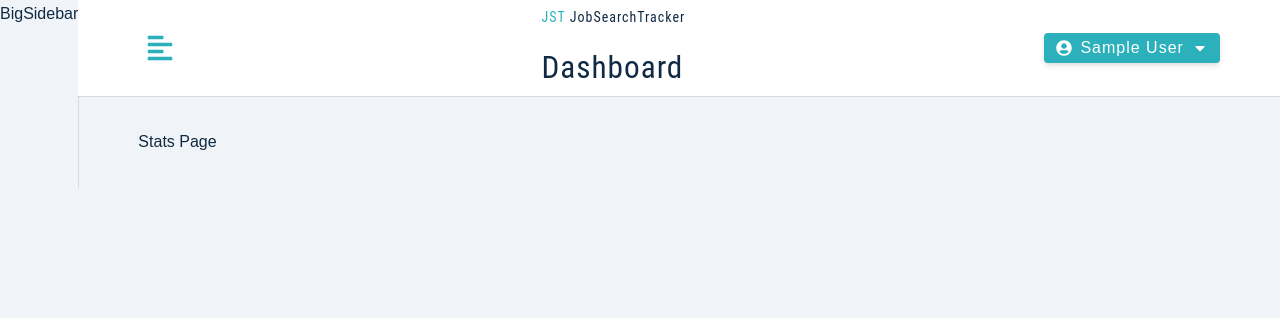
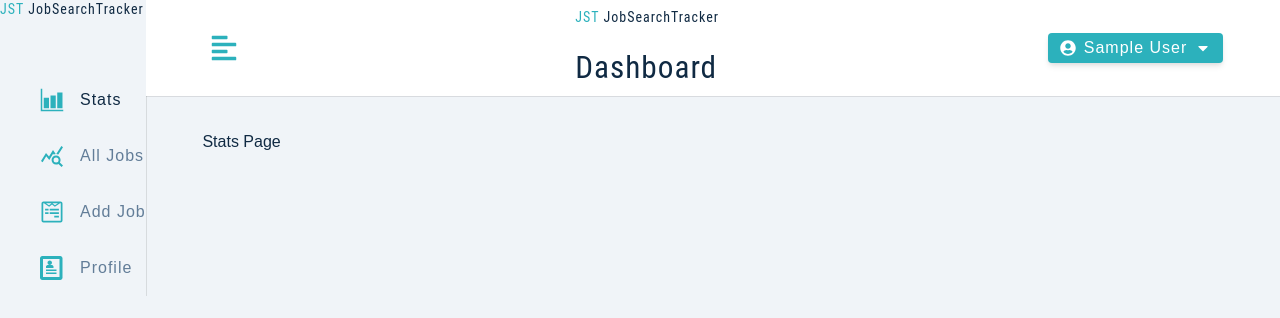
Before and after one commit to ZaidaMM/job-search-tracker-mern, a React (Create React App) app in the folder client/: page / in a window 1280 px wide. Shown: the top 318 px of the page. Built offline with nearby package versions, Linux system fonts and the light colour scheme; sample sign-in values are in the browser's storage.

Commit message:
Nav links setup

```diff
--- a/client/src/components/BigSidebar.js
+++ b/client/src/components/BigSidebar.js
@@ -1,9 +1,14 @@
 import Wrapper from '../assets/wrappers/BigSidebar';
+import Logo from './Logo';
+import NavLinks from './NavLinks';
 
 const BigSidebar = () => {
   return (
     <Wrapper>
-      <div>BigSidebar</div>
+      <div>
+        <Logo />
+        <NavLinks />
+      </div>
     </Wrapper>
   );
 };
--- /dev/null
+++ b/client/src/components/NavLinks.js
@@ -0,0 +1,27 @@
+import { NavLink } from 'react-router-dom';
+import links from '../utils/links';
+
+function NavLinks({ toggleSidebar }) {
+  return (
+    <div className='nav-links'>
+      {links.map((link) => {
+        const { text, path, id, icon } = link;
+
+        return (
+          <NavLink
+            to={path}
+            key={id}
+            onClick={toggleSidebar}
+            className={({ isActive }) =>
+              isActive ? 'nav-link active' : 'nav-link'
+            }
+          >
+            <span className='icon'>{icon}</span>
+            {text}
+          </NavLink>
+        );
+      })}
+    </div>
+  );
+}
+export default NavLinks;
--- a/client/src/components/SmallSidebar.js
+++ b/client/src/components/SmallSidebar.js
@@ -1,9 +1,30 @@
 import Wrapper from '../assets/wrappers/SmallSidebar';
+import { FaTimes } from 'react-icons/fa';
+import { useAppContext } from '../context/appContext';
+import links from '../utils/links';
+import { NavLink } from 'react-router-dom';
+import Logo from './Logo';
+import NavLinks from './NavLinks';
 
 const SmallSidebar = () => {
+  const { showSidebar, toggleSidebar } = useAppContext();
   return (
     <Wrapper>
-      <div>SmallSidebar</div>
+      <div
+        className={
+          showSidebar ? 'sidebar-container show-sidebar' : 'sidebar-container'
+        }
+      >
+        <div className='content'>
+          <button className='close-btn' onClick={toggleSidebar}>
+            <FaTimes />
+          </button>
+          <header>
+            <Logo />
+          </header>
+          <NavLinks toggleSidebar={{ toggleSidebar }} />
+        </div>
+      </div>
     </Wrapper>
   );
 };
--- /dev/null
+++ b/client/src/utils/links.js
@@ -0,0 +1,33 @@
+import { IoBarChartSharp } from 'react-icons/io5';
+import { MdQueryStats } from 'react-icons/md';
+import { FaWpforms } from 'react-icons/fa';
+import { ImProfile } from 'react-icons/im';
+
+const links = [
+  {
+    id: 1,
+    text: 'stats',
+    path: '/',
+    icon: <IoBarChartSharp />,
+  },
+  {
+    id: 2,
+    text: 'all jobs',
+    path: 'all-jobs',
+    icon: <MdQueryStats />,
+  },
+  {
+    id: 3,
+    text: 'add job',
+    path: 'add-job',
+    icon: <FaWpforms />,
+  },
+  {
+    id: 4,
+    text: 'profile',
+    path: 'profile',
+    icon: <ImProfile />,
+  },
+];
+
+export default links;
```
